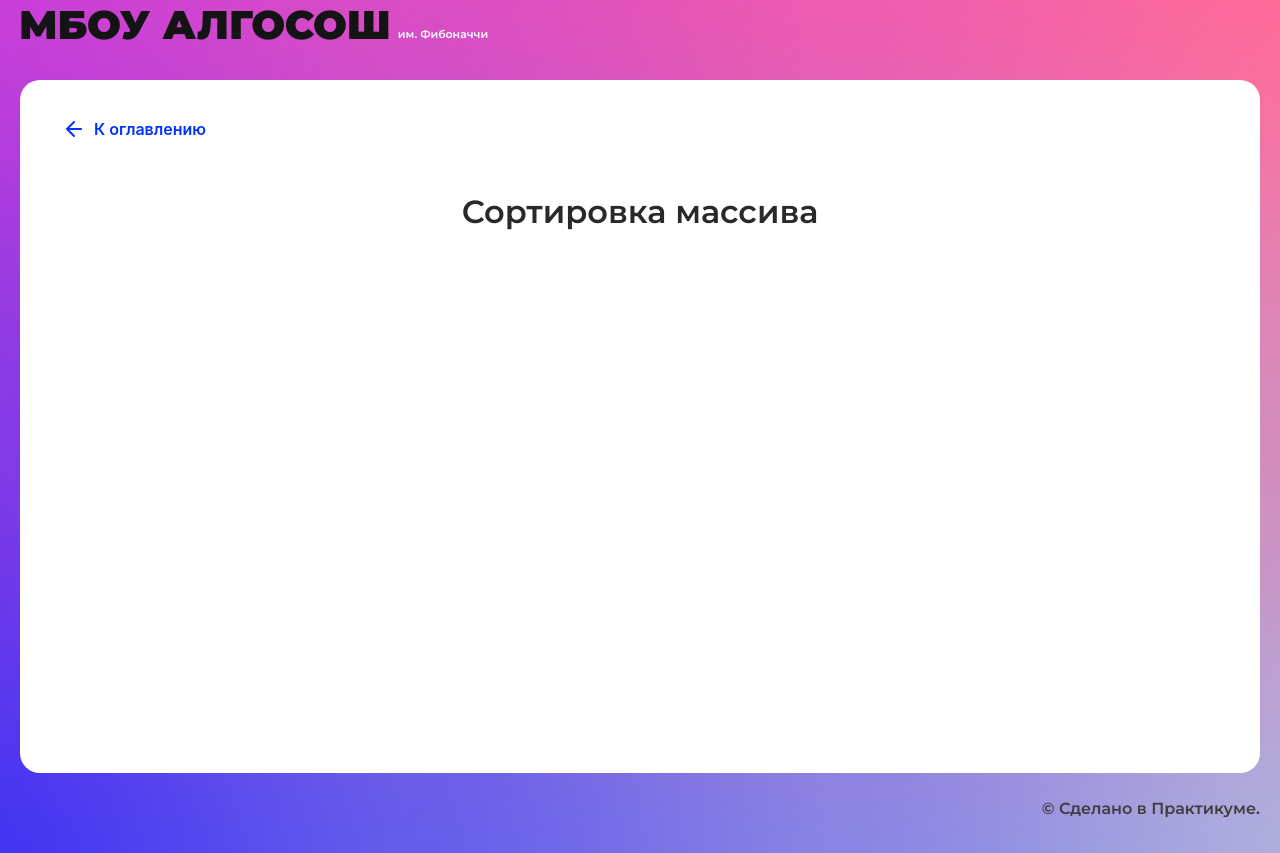
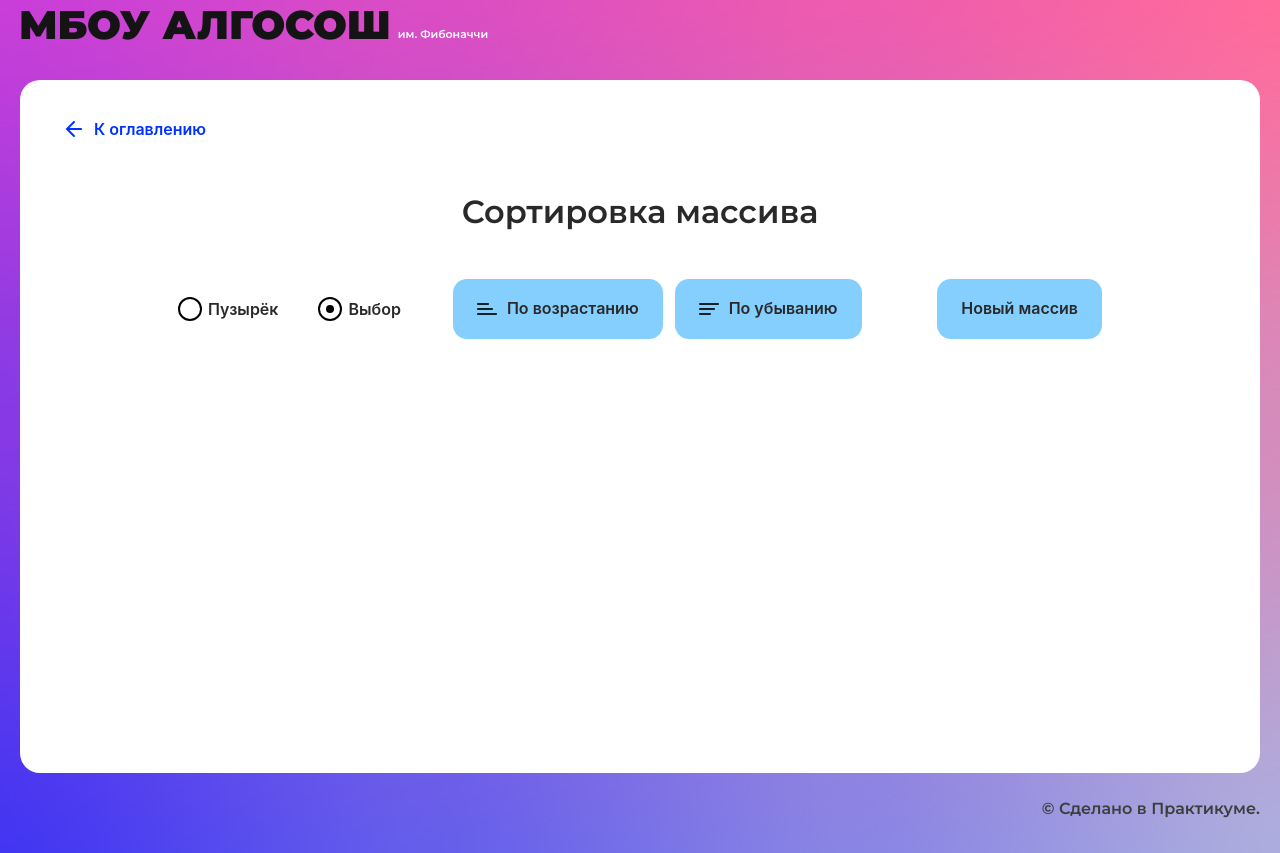
Before and after one commit to theverybusybee/algorithms-visualization, a React (Create React App) app: page /sorting in a window 1280 px wide. Built offline with nearby package versions, Linux system fonts and the light colour scheme.

Commit message:
sort function added

```diff
--- /dev/null
+++ b/src/components/sorting-page/sorting-page.module.css
@@ -0,0 +1,34 @@
+.container {
+  max-width: 924px;
+  margin: 0 auto;
+}
+
+.controlsContainer {
+  display: grid;
+  grid-template-columns: min-content auto;
+  align-items: center;
+  gap: 52px;
+}
+
+.radioInputsContainer {
+  display: flex;
+  gap: 40px;
+}
+
+.buttonsContainer {
+  display: flex;
+  gap: 12px;
+}
+
+.button:last-of-type {
+  margin-left: auto;
+}
+
+.chartContainer {
+  padding-top: 48px;
+  gap: 10px;
+  align-items: end;
+  display: flex;
+  width: fit-content;
+  margin: 0 auto;
+}
--- a/src/components/sorting-page/sorting-page.tsx
+++ b/src/components/sorting-page/sorting-page.tsx
@@ -1,10 +1,83 @@
-import React from "react";
+import React, { ChangeEvent, MutableRefObject, RefObject, useRef, useState } from "react";
+import styles from "./sorting-page.module.css";
+import { Button } from "../ui/button/button";
+import { Column } from "../ui/column/column";
+import { RadioInput } from "../ui/radio-input/radio-input";
 import { SolutionLayout } from "../ui/solution-layout/solution-layout";
+import { Direction } from "../../types/direction";
+import { randomArr, bubbleSort, selectionSort } from "../utils/sort-functions";
+import { TSortingArray } from "../utils/types";
 
 export const SortingPage: React.FC = () => {
+  const [radioInputState, setRadioInputState] = useState<string>("selectionSort");
+  const [directionState, setDirectionState] = useState<string>("");
+  const [arrState, setArrState] = useState<TSortingArray[]>([]);
+console.log(arrState)
+
+  const setSortingKind = (e: ChangeEvent<HTMLInputElement>) => {
+    setRadioInputState(e.currentTarget.value);
+  };
+
+  const setSortingDirection = (e: React.SyntheticEvent) => {
+    const buttonChosen = e.currentTarget.getAttribute("name");
+    buttonChosen && setDirectionState(buttonChosen);
+    radioInputState === "bubbleSort"
+      ? bubbleSort(arrState, buttonChosen!, setArrState)
+      : selectionSort(arrState, buttonChosen!, setArrState);
+  };
+console.log(arrState)
+  const test = () => {
+    setArrState(randomArr(3, 17));
+  };
+
   return (
     <SolutionLayout title="Сортировка массива">
-
+      <form className={styles.container}>
+        <div className={styles.controlsContainer}>
+          <div className={styles.radioInputsContainer}>
+            <RadioInput
+              onInput={setSortingKind}
+              name="sortKind"
+              value="bubbleSort"
+              label="Пузырёк"
+            />
+            <RadioInput
+              onInput={setSortingKind}
+              name="sortKind"
+              value="selectionSort"
+              label="Выбор"
+              defaultChecked
+            />
+          </div>
+          <div className={styles.buttonsContainer}>
+            <Button
+              extraClass={styles.button}
+              sorting={Direction.Ascending}
+              text="По возрастанию"
+              onClick={setSortingDirection}
+              name={Direction.Ascending}
+            />
+            <Button
+              extraClass={styles.button}
+              sorting={Direction.Descending}
+              text="По убыванию"
+              onClick={setSortingDirection}
+              name={Direction.Descending}
+            />
+            <Button
+              extraClass={styles.button}
+              text="Новый массив"
+              onClick={test}
+            />
+          </div>
+        </div>
+        <div className={styles.chartContainer}>
+          {arrState &&
+            arrState.map((el, index) => {
+              return <Column index={el.value} key={index} state={el.type}/>;
+            })}
+        </div>
+      </form>
     </SolutionLayout>
   );
 };
--- a/src/components/string/string.tsx
+++ b/src/components/string/string.tsx
@@ -34,7 +34,6 @@ export const StringComponent: React.FC = () => {
     setSortingCharactersState(arrForDisplay);
     sortStringArray(arrForDisplay, setSortingCharactersState);
   };
-
 
   const swap = (
     firstElement: number,
--- a/src/components/ui/radio-input/radio-input.tsx
+++ b/src/components/ui/radio-input/radio-input.tsx
@@ -1,4 +1,4 @@
-import React from "react";
+import React, { MutableRefObject, RefObject } from "react";
 import { nanoid } from "nanoid";
 import styles from "./radio-input.module.css";
 
--- /dev/null
+++ b/src/components/utils/sort-functions.ts
@@ -0,0 +1,144 @@
+import { Dispatch, SetStateAction } from "react";
+import { ElementStates } from "../../types/element-states";
+import {
+  ITERATION_TIME_FOR_ANIMATION_LONG,
+  ITERATION_TIME_FOR_ANIMATION_SHORT,
+} from "./constants";
+import { TSortingArray } from "./types";
+import { setDelayForAnimation } from "./utils";
+
+export const generateNumber = (minLen: number, maxLen: number) => {
+  const randomNumber = Math.floor(
+    Math.random() * (maxLen - minLen + 1) + minLen
+  );
+  return randomNumber;
+};
+
+// генерируем массив
+export const randomArr = (
+  minArrLen: number,
+  maxArrLen: number,
+  i = 0,
+  arr: TSortingArray[] = [],
+  arrLength = generateNumber(minArrLen, maxArrLen)
+): TSortingArray[] => {
+  if (i < arrLength) {
+    const number = generateNumber(0, 100);
+    number && arr.push({ value: number, type: ElementStates.Default });
+    i++;
+    return randomArr(minArrLen, maxArrLen, i, arr, arrLength);
+  }
+  return arr;
+};
+
+const swap = (
+  arr: TSortingArray[],
+  firstIndex: number,
+  secondIndex: number
+) => {
+  const temp = arr[firstIndex].value;
+  arr[firstIndex].value = arr[secondIndex].value;
+  arr[secondIndex].value = temp;
+};
+
+// сортировка пузырьком
+export async function bubbleSort(
+  arr: TSortingArray[],
+  isInAscendingOrder: string,
+  setSortingNumbersState: Dispatch<SetStateAction<TSortingArray[]>>
+) {
+  const { length } = arr;
+  switch (isInAscendingOrder) {
+    case "ascending": {
+      for (let i = 0; i < length; i++) {
+        for (let j = 0; j < length - i - 1; j++) {
+          arr[j].type = ElementStates.Changing;
+          arr[j + 1].type = ElementStates.Changing;
+          setSortingNumbersState([...arr]);
+          await setDelayForAnimation(ITERATION_TIME_FOR_ANIMATION_LONG);
+          if (arr[j].value > arr[j + 1].value) {
+            [arr[j].value, arr[j + 1].value] = [arr[j + 1].value, arr[j].value];
+          }
+          arr[j].type = ElementStates.Default;
+        }
+        arr[length - i - 1].type = ElementStates.Modified;
+        setSortingNumbersState([...arr]);
+      }
+
+      break;
+    }
+
+    case "descending": {
+      for (let i = 0; i < length; i++) {
+        for (let j = 0; j < length - i - 1; j++) {
+          arr[j].type = ElementStates.Changing;
+          arr[j + 1].type = ElementStates.Changing;
+          setSortingNumbersState([...arr]);
+          await setDelayForAnimation(ITERATION_TIME_FOR_ANIMATION_LONG);
+          if (arr[j].value < arr[j + 1].value) {
+            [arr[j].value, arr[j + 1].value] = [arr[j + 1].value, arr[j].value];
+          }
+          arr[j].type = ElementStates.Default;
+        }
+        arr[length - i - 1].type = ElementStates.Modified;
+        setSortingNumbersState([...arr]);
+      }
+    }
+  }
+  setSortingNumbersState([...arr]);
+}
+
+// сортировка выбором
+export async function selectionSort(
+  arr: TSortingArray[],
+  isInAscendingOrder: string,
+  setSortingNumbersState: Dispatch<SetStateAction<TSortingArray[]>>
+) {
+  const { length } = arr;
+  switch (isInAscendingOrder) {
+    case "ascending": {
+      for (let i = 0; i < length; i++) {
+        let min = i;
+        for (let j = i + 1; j < length; j++) {
+          arr[i].type = ElementStates.Changing;
+          arr[j].type = ElementStates.Changing;
+          setSortingNumbersState([...arr]);
+          await setDelayForAnimation(ITERATION_TIME_FOR_ANIMATION_SHORT);
+          if (arr[j].value < arr[min].value) {
+            min = j;
+          }
+          arr[j].type = ElementStates.Default;
+        }
+        if (min !== i) {
+          swap(arr, i, min);
+        }
+        arr[i].type = ElementStates.Modified;
+      }
+      setSortingNumbersState([...arr]);
+      break;
+    }
+    case "descending": {
+      for (let i = 0; i < length; i++) {
+        let min = i;
+
+        for (let j = i + 1; j < length; j++) {
+          arr[i].type = ElementStates.Changing;
+          arr[j].type = ElementStates.Changing;
+          setSortingNumbersState([...arr]);
+          await setDelayForAnimation(ITERATION_TIME_FOR_ANIMATION_SHORT);
+          if (arr[j] > arr[min]) {
+            min = j;
+          }
+          arr[j].type = ElementStates.Default;
+        }
+        if (min !== i) {
+          swap(arr, i, min);
+        }
+        arr[i].type = ElementStates.Modified;
+      }
+      setSortingNumbersState([...arr]);
+      break;
+    }
+  }
+  setSortingNumbersState([...arr]);
+}
--- a/src/components/utils/types.ts
+++ b/src/components/utils/types.ts
@@ -1,7 +1,13 @@
 import { ElementStates } from "../../types/element-states";
 
  export type TStringArray = string[];
+
  export type TCharactersArray = {
   character: string,
   type: ElementStates,
  };
+
+  export type TSortingArray = {
+  value: number,
+  type: ElementStates,
+ };
```
